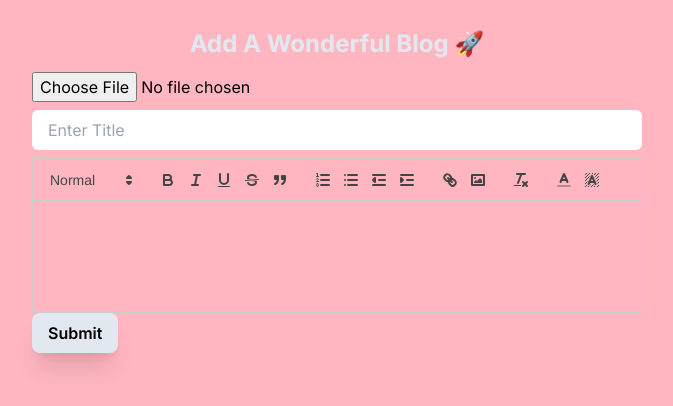
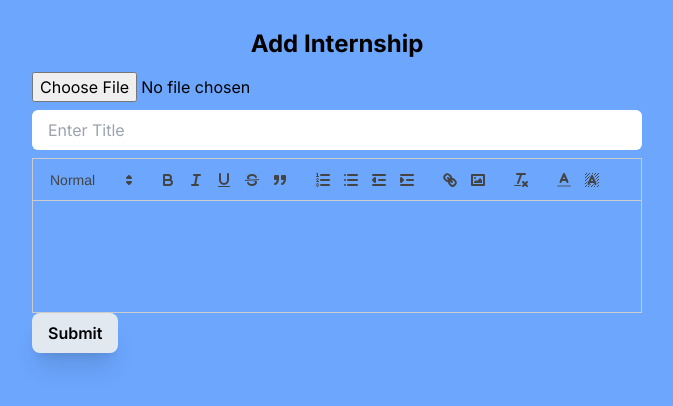
Before and after one commit to theprakharsaxena/internship-full-website, a Next.js app: page /blog/add in a window 1280 px wide. Shown: the top 406 px of the page, without its empty margins (303-976 px from the left). Built offline with nearby package versions, Linux system fonts and the light colour scheme.

Commit message:
update ui

```diff
--- a/app/blog/add/page.tsx
+++ b/app/blog/add/page.tsx
@@ -65,8 +65,8 @@ const AddBlog = () => {
       <Toaster />
       <div className="w-[80%] m-auto flex my-4">
         <div className="flex flex-col justify-center items-center m-auto">
-          <p className="text-2xl text-slate-200 font-bold p-3">
-            Add A Wonderful Blog 🚀
+          <p className="text-2xl text-black font-bold p-3">
+            Add Internship
           </p>
           {imageFile && (
             <div className="flex justify-center">
--- a/app/blog/edit/[id]/page.tsx
+++ b/app/blog/edit/[id]/page.tsx
@@ -106,8 +106,8 @@ const EditBlog = ({ params }: { params: { id: string } }) => {
       <Toaster />
       <div className="w-[80%] m-auto flex my-4">
         <div className="flex flex-col justify-center items-center m-auto">
-          <p className="text-2xl text-slate-200 font-bold p-3">
-            Edit A Wonderful Blog 🚀
+          <p className="text-2xl text-black font-bold p-3">
+            Edit Internship
           </p>
           {image && (
             <div className="flex justify-center">
--- a/app/globals.css
+++ b/app/globals.css
@@ -3,7 +3,7 @@
 @tailwind utilities;
 
 body {
-  background-color: lightpink;
+  background-color: rgb(108, 166, 253);
 }
 
 div.content p {
--- a/app/page.tsx
+++ b/app/page.tsx
@@ -16,18 +16,18 @@ export default async function Home() {
 
   return (
     <main className="w-full h-full">
-      <div className="md:w-2/4 sm:w-3/4 m-auto p-4 my-5 rounded-lg bg-slate-800 drop-shadow-xl">
-        <h1 className="text-slate-200 text-center text-2xl font-extrabold font-[verdana]">
-          My FULL STACK Blog App With Next.js
+      <div className="md:w-2/4 sm:w-3/4 m-auto p-4 my-5 rounded-lg bg-red-900 drop-shadow-xl">
+        <h1 className="text-slate-200 text-center text-2xl font-extrabold font-mono">
+          My Internship Dashboard
         </h1>
       </div>
       {/* Link */}
-      <div className="flex my-5">
+      <div className="flex my-10">
         <Link
           href={"/blog/add"}
-          className=" md:w-1/6 sm:w-2/4 text-center rounded-md p-2 m-auto bg-slate-200 font-semibold"
+          className="md:w-2/6 sm:w-2/4 text-center rounded-md p-2 m-auto bg-slate-200 font-semibold"
         >
-          Add New Blog 🚀
+          Add New Internship
         </Link>
       </div>
       {/* Blogs */}
@@ -53,7 +53,7 @@ export default async function Home() {
               </div>
               <Link
                 href={`/blog/edit/${post.id}`}
-                className="px-4 py-1  text-center text-xl bg-slate-900 rounded-md font-semibold text-slate-200"
+                className="px-4 py-1  text-center text-xl bg-red-900 rounded-md font-semibold text-slate-200"
               >
                 Edit
               </Link>
```
